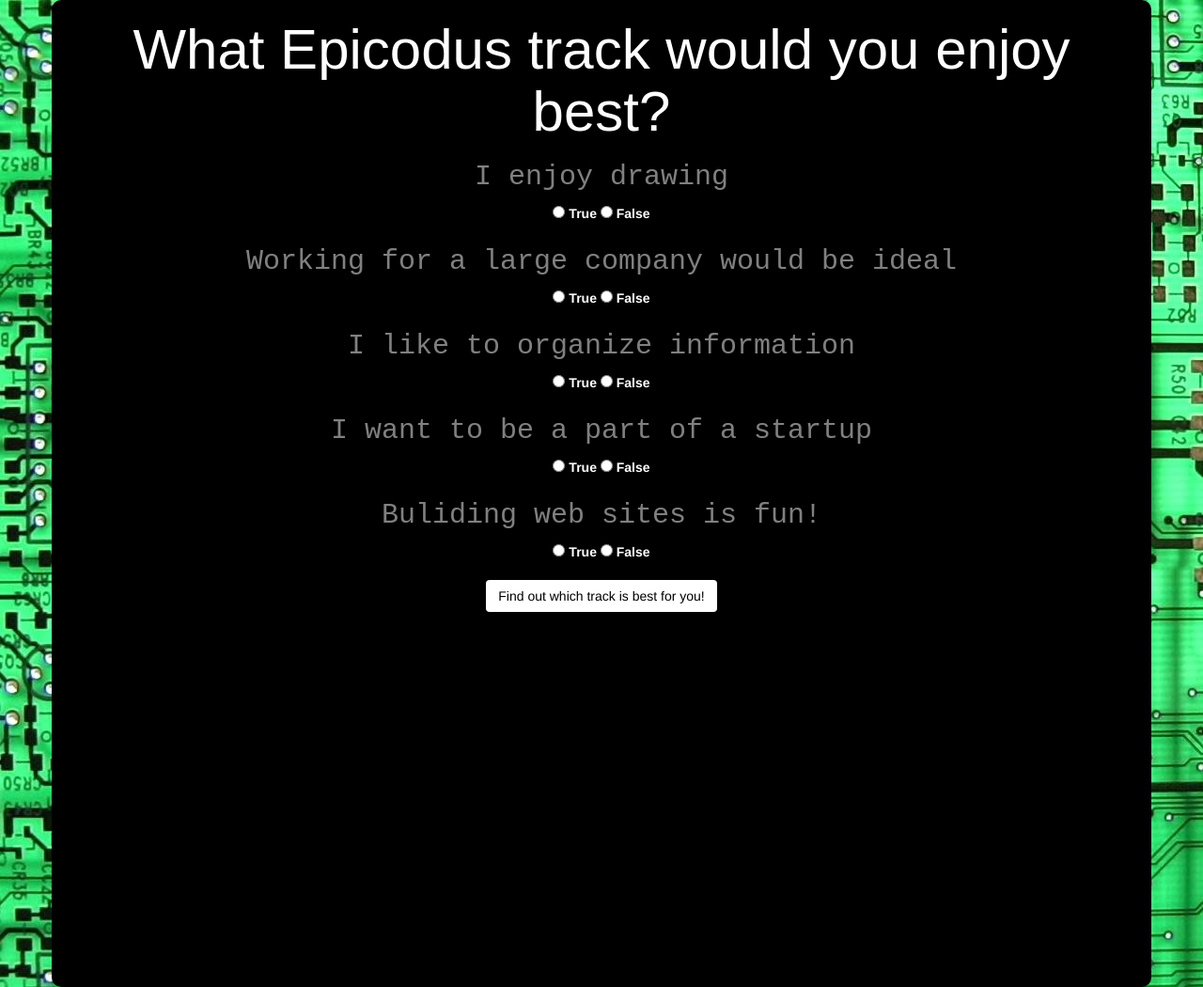
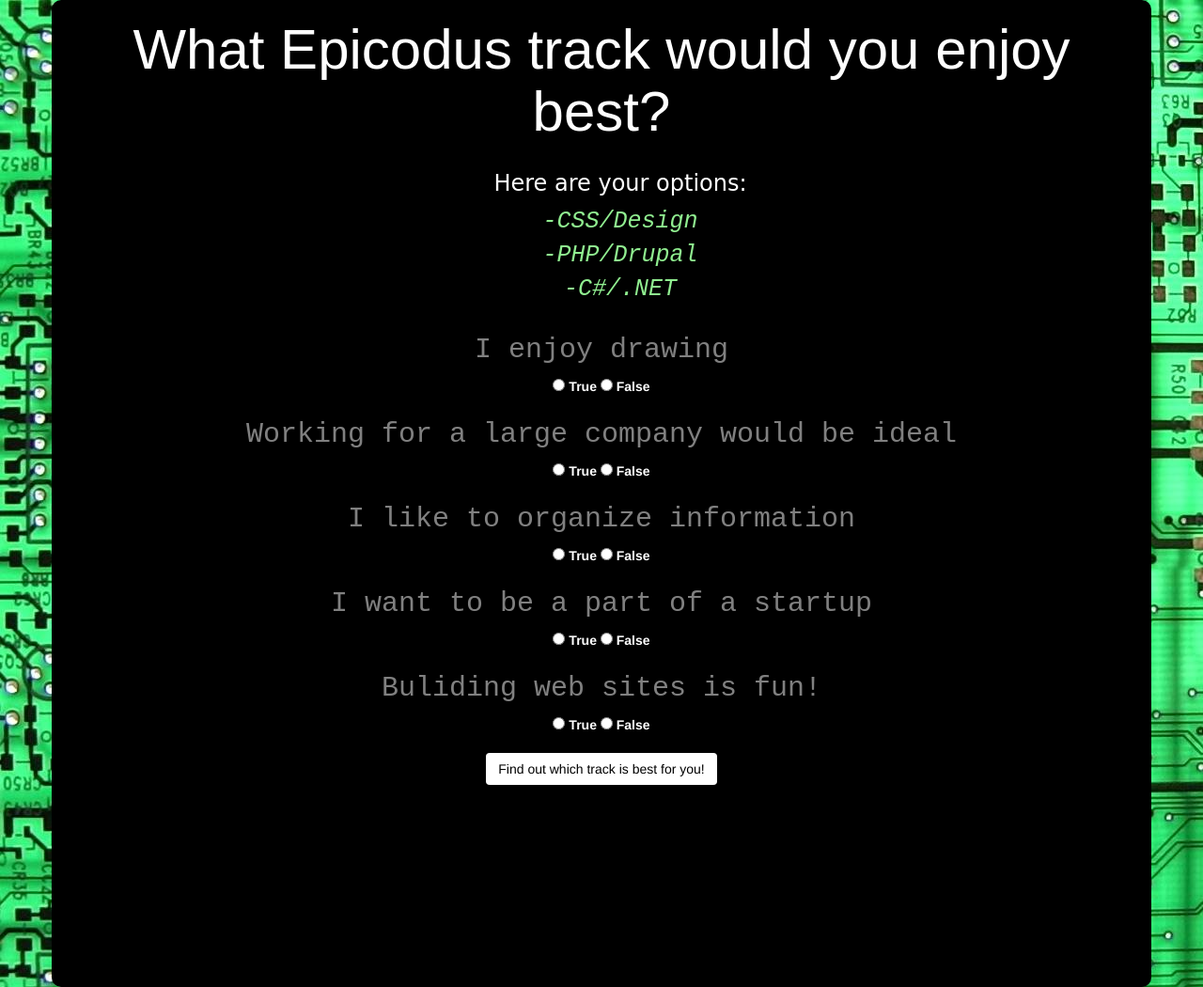
Before and after one commit to danlauby/Track-Suggester, a plain HTML site: page index.html in a window 1280 px wide. Shown: the whole page at 94% size. Drawn offline with Linux system fonts and the light colour scheme.

Commit message:
add ordered list of class options and fix indentation/spacing

```diff
--- a/css/styles.css
+++ b/css/styles.css
@@ -5,11 +5,26 @@ body {
 h1 {
   font-family: fantasy,sans-serif;
   font-size: 60px;
+  color: #fff;
 }
 
 h2 {
   font-family: monospace;
   color: gray;
+}
+
+h3 {
+  text-align: center;
+  font-family: cursive;
+  margin-right: -40px;
+}
+
+ol {
+  list-style-type: none;
+  font-family: monospace;
+  font-style: italic;
+  font-size: 25px;
+  color: lightgreen;
 }
 
 .design-track, .php-track, .ruby-track, .c-sharp-track {
@@ -24,6 +39,7 @@ h2 {
   color: #fff;
   height: 1050px;
 }
+
 .show {
   font-family: sans-serif;
   font-weight: bold;
@@ -47,13 +63,13 @@ h2 {
   padding-bottom: 300px;
 }
 
+.btn {
+  background-color: #fff;
+  color: #000;
+}
+
 #form {
   background-color: #fff;
   margin: 80px;
   border-radius: 10px;
 }
-
-.btn {
-  background-color: #fff;
-  color: #000;
-}
--- a/index.html
+++ b/index.html
@@ -11,6 +11,14 @@
   <body>
     <div class="container">
       <h1>What Epicodus track would you enjoy best?</h1>
+      <div class="row">
+        <h3>Here are your options:</h3>
+        <ol>
+          <li>-CSS/Design</li>
+          <li>-PHP/Drupal</li>
+          <li>-C#/.NET</li>
+        </ol>
+      </div>
       <form id="questions">
         <div class="form-group">
           <h2>I enjoy drawing</h2>
--- a/js/scripts.js
+++ b/js/scripts.js
@@ -6,10 +6,10 @@ $('form#questions').submit(function(e) {
     var startup = $('input[name="startup"]:checked').val();
     var websites = $('input[name="websites"]:checked').val();
 
-    if (!design && !largeCompany && !organizeInfo &&   !startup && !websites) {
+    if (!design && !largeCompany && !organizeInfo && !startup && !websites) {
         alert("Please answer all questions");
-      } else if (design === 'true' && largeCompany === 'true' && organizeInfo ==='true' && startup ==='true' && websites ==='true' ) {
-        $('.noMatch').append('<h2>Want \'em all huh? Sorry, I can\'t help you there!</h2>');
+      } else if (design === 'true' && largeCompany === 'true' && organizeInfo === 'true' && startup === 'true' && websites === 'true' || design === 'false' && largeCompany === 'false' && organizeInfo === 'false' && startup === 'false' && websites === 'false') {
+        $('.noMatch').append('<h1>Sorry, I can\'t help you there!</h1>');
       } else {
         if (design === 'true' || websites === 'true' || startup === 'true') {
           $('.design-track').slideToggle();
```
Lines whose indentation alone changed are shown as unchanged.
